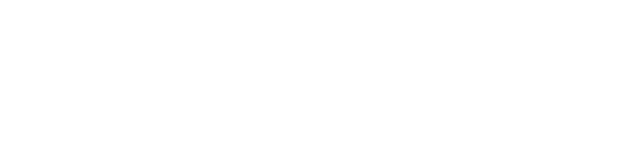
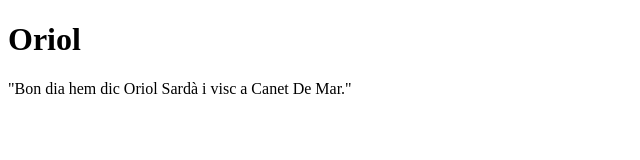
Before and after one commit to oriolS26/Web-Personal-i-compartici-amb-GitHub, a plain HTML site: page Index.html in a window 1280 px wide. Shown: the whole page, without its empty margins (0-640 px from the left). Drawn offline with Linux system fonts and the light colour scheme.

Commit message:
Informacio personal html

```diff
--- a/Index.html
+++ b/Index.html
@@ -1,6 +1,16 @@
 <!DOCTYPE html>
 <html lang="cat">
-    <head>
+<head>
     <meta charset="UTF-8">
     <meta name="viewport" content="width=device-width, initial-scale=1.0">
     <title>Web compertida a GITHUB</title>
+    <link rel="stylesheet" href="css/web.css">
+</head>
+<body>
+    <div class="informacio">
+        <h1>Oriol</h1>
+        <p class="sobremi">"Bon dia hem dic Oriol Sardà i visc a Canet De Mar."</p>
+    </div>
+
+</body>
+</html>
```
